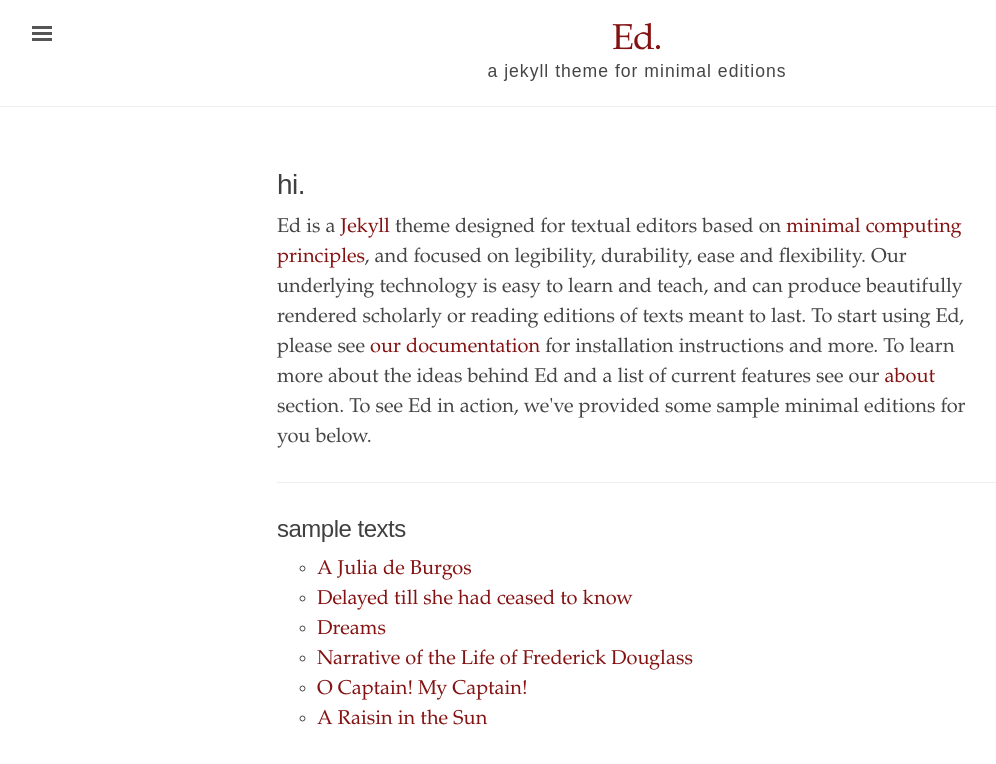
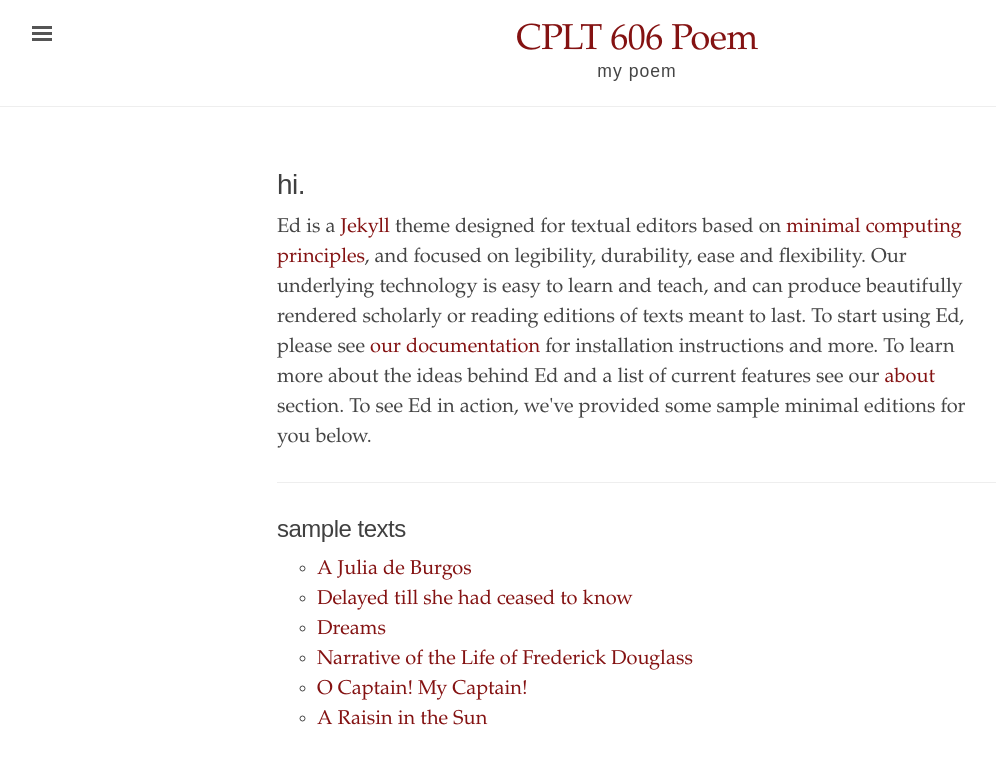
Before and after one commit to kennedyanderson25/cplt606poem, a Jekyll site: the page built from index.html, in a window 1280 px wide. Shown: the top 764 px of the page, without its empty margins (3-999 px from the left). Built offline with Jekyll 4.4.1, drawn with Linux system fonts in a browser that asks for light colours.

Commit message:
changed title, tag line, and baseURL

```diff
--- a/_config.yml
+++ b/_config.yml
@@ -1,11 +1,11 @@
 # Built with Jekyll 3.6.0
 
 # Setup
-title:               Ed.
-tagline:             'a jekyll theme for minimal editions'
+title:               CPLT 606 Poem
+tagline:             'my poem'
 description:         'Ed is a Jekyll theme designed for textual editors based on minimal computing principles, and focused on legibility and flexibility.'
 url:                 'http://minicomp.github.io'
-baseurl:             '/ed'
+baseurl:             '/cplt606poem'
 
 # About/contact
 author:
```
